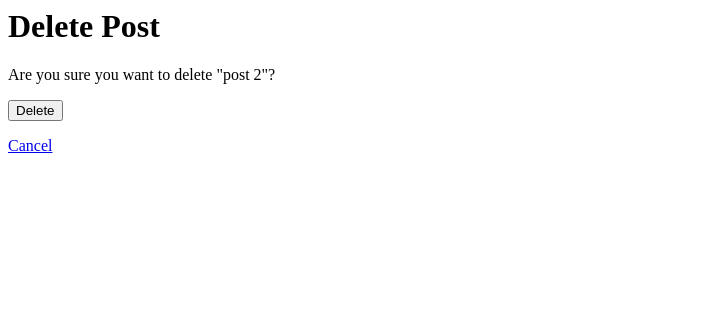
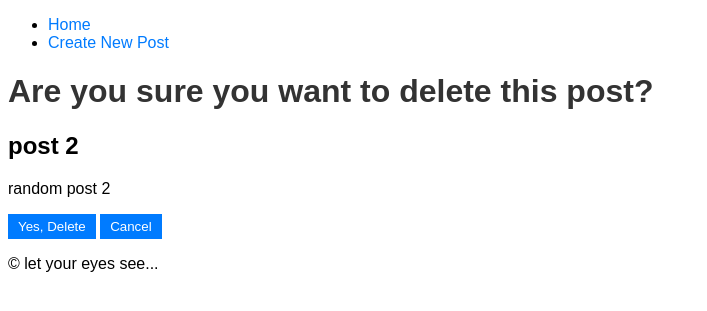
Before and after one commit to Ashique-1010/iris_blues, a Django app: page /post/3/delete/ in a window 1280 px wide. Shown: the top 311 px of the page, without its empty margins (0-707 px from the left). Run offline with Django 5.2, Linux system fonts and the light colour scheme; data comes from the database, SQL or seed files in the repository.

Commit message:
modified frontend and styling

```diff
--- /dev/null
+++ b/blog/templates/blog/base.html
@@ -0,0 +1,30 @@
+{% load static %}
+<!DOCTYPE html>
+<html lang="en">
+<head>
+    <meta charset="UTF-8">
+    <meta name="viewport" content="width=device-width, initial-scale=1.0">
+    <title>{% block title %}iris blues{% endblock %}</title>
+    <link rel="stylesheet" href="{% static 'blog/styles.css' %}">
+</head>
+<body>
+    <header>
+        <nav>
+            <ul>
+                <li><a href="{% url 'post_list' %}">Home</a></li>
+                <li><a href="{% url 'post_create' %}">Create New Post</a></li>
+            </ul>
+        </nav>
+    </header>
+
+    <div class="content">
+        {% block content %}
+        <!-- Content will be inserted here -->
+        {% endblock %}
+    </div>
+
+    <footer>
+        <p>&copy; let your eyes see...</p>
+    </footer>
+</body>
+</html>
--- a/blog/templates/blog/post_confirm_delete.html
+++ b/blog/templates/blog/post_confirm_delete.html
@@ -1,8 +1,16 @@
-<!-- templates/blog/post_confirm_delete.html -->
-<h1>Delete Post</h1>
-<p>Are you sure you want to delete "{{ post.title }}"?</p>
-<form method="post">
-    {% csrf_token %}
-    <button type="submit">Delete</button>
-</form>
-<a href="{% url 'post_detail' post.pk %}">Cancel</a>
+{% extends 'blog/base.html' %}
+
+{% block title %}Delete Post{% endblock %}
+
+{% block content %}
+    <h1>Are you sure you want to delete this post?</h1>
+    <div>
+        <h2>{{ post.title }}</h2>
+        <p>{{ post.content }}</p>
+    </div>
+    <form method="post">
+        {% csrf_token %}
+        <button type="submit">Yes, Delete</button>
+        <a href="{% url 'post_list' %}"><button type="button">Cancel</button></a>
+    </form>
+{% endblock %}
```
Also changed, not shown: blog/templates/blog/post_detail.html (+10 -6 lines), blog/templates/blog/post_form.html (+6 -12 lines), blog/templates/blog/post_list.html (+7 -2 lines).
